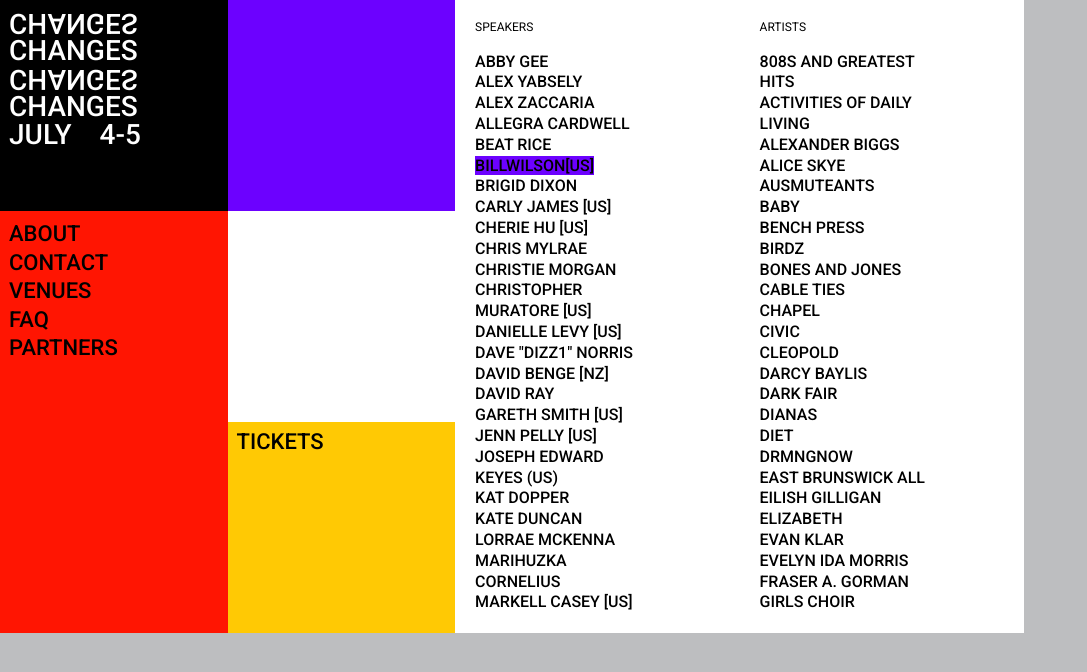
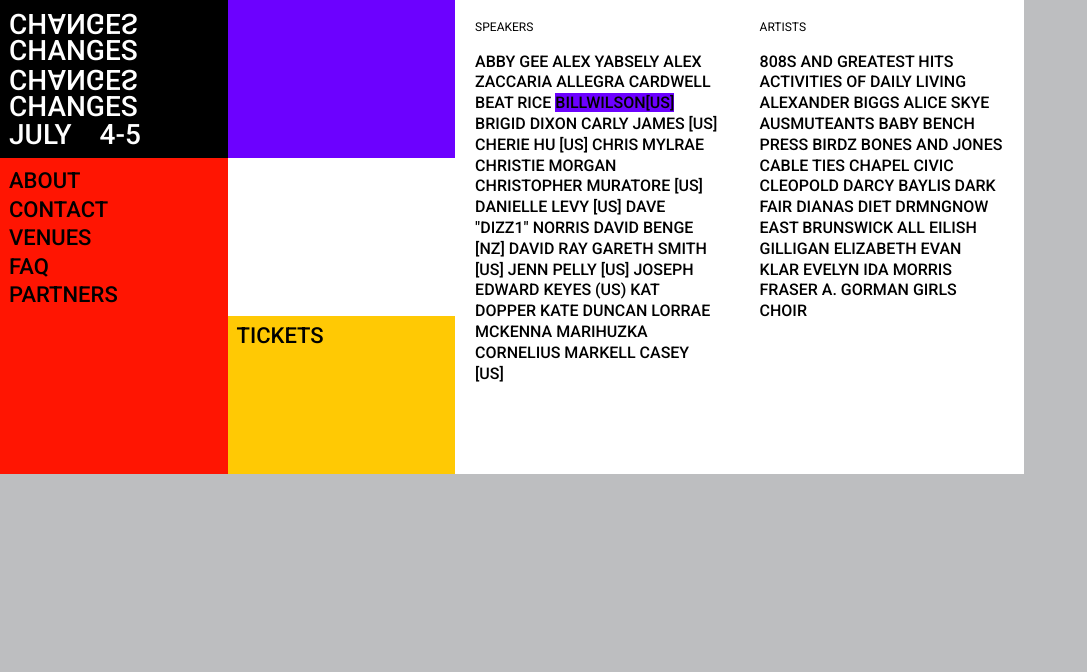
Before and after one commit to nayeon-hub/css-layout, a plain HTML site: page challenge/poster4/index.html in a window 1280 px wide. Shown: the whole page, without its empty margins (0-1087 px from the left). Drawn offline with nearby package versions, Linux system fonts and the light colour scheme.

Commit message:
update html

```diff
--- a/challenge/poster4/index.html
+++ b/challenge/poster4/index.html
@@ -21,75 +21,77 @@
         <span>July&nbsp;&nbsp;&nbsp;&nbsp;4-5</span>
       </header>
       <nav>
-        <span>About</span>
-        <span>Contact</span>
-        <span>Venues</span>
-        <span>FAQ</span>
-        <span>Partners</span>
+        <ul>
+          <li>About</li>
+          <li>Contact</li>
+          <li>Venues</li>
+          <li>FAQ</li>
+          <li>Partners</li>
+        </ul>
       </nav>
       <div class="content-speaker">
         <h1>Speakers</h1>
-        <ul class="speakers">
-          <li>ABBY GEE</li>
-          <li>ALEX YABSELY</li>
-          <li>ALEX ZACCARIA</li>
-          <li>ALLEGRA CARDWELL</li>
-          <li>BEAT RICE</li>
-          <li class="selected">BILLWILSON[US]</li>
-          <li>BRIGID DIXON</li>
-          <li>CARLY JAMES [US]</li>
-          <li>CHERIE HU [US]</li>
-          <li>CHRIS MYLRAE</li>
-          <li>CHRISTIE MORGAN</li>
-          <li>CHRISTOPHER</li>
-          <li>MURATORE [US]</li>
-          <li>DANIELLE LEVY [US]</li>
-          <li>DAVE "DIZZ1" NORRIS</li>
-          <li>DAVID BENGE [NZ]</li>
-          <li>DAVID RAY</li>
-          <li>GARETH SMITH [US]</li>
-          <li>JENN PELLY [US]</li>
-          <li>JOSEPH EDWARD</li>
-          <li>KEYES (US)</li>
-          <li>KAT DOPPER</li>
-          <li>KATE DUNCAN</li>
-          <li>LORRAE MCKENNA</li>
-          <li>MARIHUZKA</li>
-          <li>CORNELIUS</li>
-          <li>MARKELL CASEY [US]</li>
-        </ul>
+        <article class="speakers">
+          <span>ABBY GEE</span>
+          <span>ALEX YABSELY</span>
+          <span>ALEX ZACCARIA</span>
+          <span>ALLEGRA CARDWELL</span>
+          <span>BEAT RICE</span>
+          <span class="selected">BILLWILSON[US]</span>
+          <span>BRIGID DIXON</span>
+          <span>CARLY JAMES [US]</span>
+          <span>CHERIE HU [US]</span>
+          <span>CHRIS MYLRAE</span>
+          <span>CHRISTIE MORGAN</span>
+          <span>CHRISTOPHER</span>
+          <span>MURATORE [US]</span>
+          <span>DANIELLE LEVY [US]</span>
+          <span>DAVE "DIZZ1" NORRIS</span>
+          <span>DAVID BENGE [NZ]</span>
+          <span>DAVID RAY</span>
+          <span>GARETH SMITH [US]</span>
+          <span>JENN PELLY [US]</span>
+          <span>JOSEPH EDWARD</span>
+          <span>KEYES (US)</span>
+          <span>KAT DOPPER</span>
+          <span>KATE DUNCAN</span>
+          <span>LORRAE MCKENNA</span>
+          <span>MARIHUZKA</span>
+          <span>CORNELIUS</span>
+          <span>MARKELL CASEY [US]</span>
+        </article>
       </div>
       <div class="content-artist">
         <h1>Artists</h1>
-        <ul class="artists">
-          <li>808S AND GREATEST</li>
-          <li>HITS</li>
-          <li>ACTIVITIES OF DAILY</li>
-          <li>LIVING</li>
-          <li>ALEXANDER BIGGS</li>
-          <li>ALICE SKYE</li>
-          <li>AUSMUTEANTS</li>
-          <li>BABY</li>
-          <li>BENCH PRESS</li>
-          <li>BIRDZ</li>
-          <li>BONES AND JONES</li>
-          <li>CABLE TIES</li>
-          <li>CHAPEL</li>
-          <li>CIVIC</li>
-          <li>CLEOPOLD</li>
-          <li>DARCY BAYLIS</li>
-          <li>DARK FAIR</li>
-          <li>DIANAS</li>
-          <li>DIET</li>
-          <li>DRMNGNOW</li>
-          <li>EAST BRUNSWICK ALL</li>
-          <li>EILISH GILLIGAN</li>
-          <li>ELIZABETH</li>
-          <li>EVAN KLAR</li>
-          <li>EVELYN IDA MORRIS</li>
-          <li>FRASER A. GORMAN</li>
-          <li>GIRLS CHOIR</li>
-        </ul>
+        <article class="artists">
+          <span>808S AND GREATEST</span>
+          <span>HITS</span>
+          <span>ACTIVITIES OF DAILY</span>
+          <span>LIVING</span>
+          <span>ALEXANDER BIGGS</span>
+          <span>ALICE SKYE</span>
+          <span>AUSMUTEANTS</span>
+          <span>BABY</span>
+          <span>BENCH PRESS</span>
+          <span>BIRDZ</span>
+          <span>BONES AND JONES</span>
+          <span>CABLE TIES</span>
+          <span>CHAPEL</span>
+          <span>CIVIC</span>
+          <span>CLEOPOLD</span>
+          <span>DARCY BAYLIS</span>
+          <span>DARK FAIR</span>
+          <span>DIANAS</span>
+          <span>DIET</span>
+          <span>DRMNGNOW</span>
+          <span>EAST BRUNSWICK ALL</span>
+          <span>EILISH GILLIGAN</span>
+          <span>ELIZABETH</span>
+          <span>EVAN KLAR</span>
+          <span>EVELYN IDA MORRIS</span>
+          <span>FRASER A. GORMAN</span>
+          <span>GIRLS CHOIR</span>
+        </article>
       </div>
       <div class="color-box1">Tickets</div>
       <div class="color-box2"></div>
```
